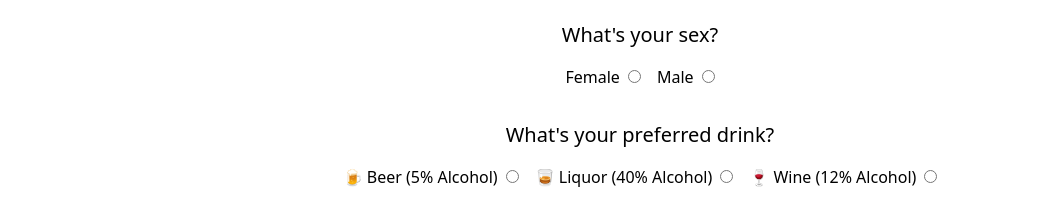
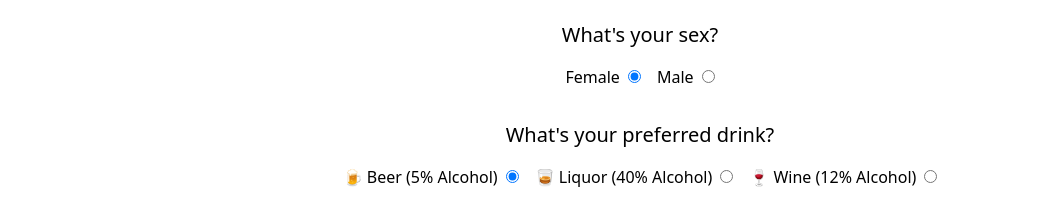
Before and after one commit to Pluppen/ballmers-peak-calculator, a React (Create React App) app: page / in a window 1280 px wide. Shown: the part 597-800 px from the top of the page, without its empty margins (0-1064 px from the left). Built offline with nearby package versions, Linux system fonts and the light colour scheme.

Commit message:
bug fixes

```diff
--- a/src/App.js
+++ b/src/App.js
@@ -11,8 +11,8 @@ const drinkToCl = {
 function App() {
     const [weight, setWeight] = useState(80);
     const [timeWindow, setTimeWindow] = useState(1);
-    const [sex, setSex] = useState(null);
-    const [drink, setDrink] = useState(null);
+    const [sex, setSex] = useState("female");
+    const [drink, setDrink] = useState("beer");
     const [hourly, setHourly] = useState(null);
     const [goal, setGoal] = useState(null);
     const [targetBAC, setTargetBAC] = useState(0.075);
@@ -20,7 +20,7 @@ function App() {
     const calculateBac = () => {
         const bodyWeight = weight * 1000;
         const R = sex === "female" ? 0.55 : 0.68;
-        const alcoholConsumed = bodyWeight * R * ((targetBAC + (0.016*timeWindow))/ 100);
+        const alcoholConsumed = bodyWeight * R * ((parseFloat(targetBAC) + (0.016*parseInt(timeWindow)))/ 100);
 
         const addedBACPerHour = (14/(bodyWeight*R)) *100
         const burnedBACPerHour = 0.016
@@ -91,10 +91,10 @@ function App() {
                             How many hours until peak time?
                         </label>
                         <select value={timeWindow} onChange={(e) => setTimeWindow(e.target.value)} className="px-6 py-3 my-4 border rounded-xl">
-                            <option value={1}>1 hour</option>
-                            <option value={2}>2 hours</option>
-                            <option value={3}>3 hours</option>
-                            <option value={4}>4 hours</option>
+                            <option value="1">1 hour</option>
+                            <option value="2">2 hours</option>
+                            <option value="3">3 hours</option>
+                            <option value="4">4 hours</option>
                         </select>
                     </div>
 
```
